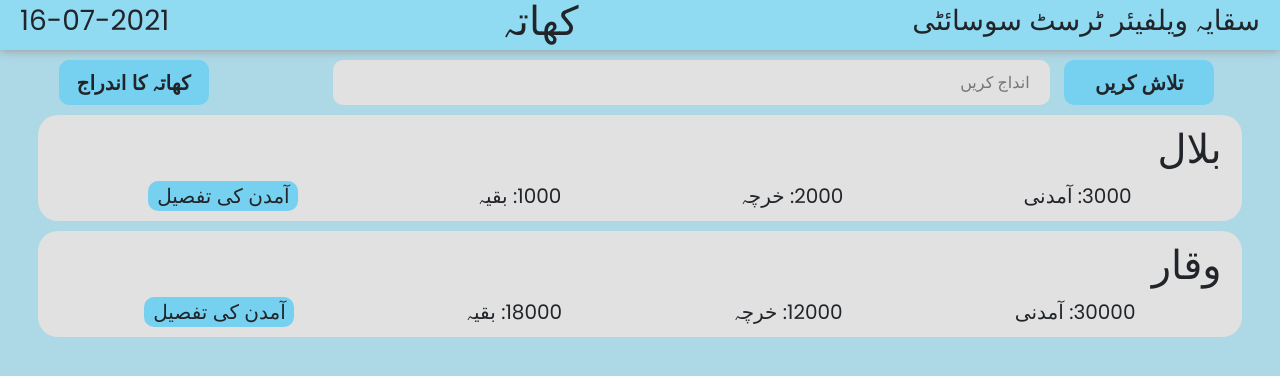
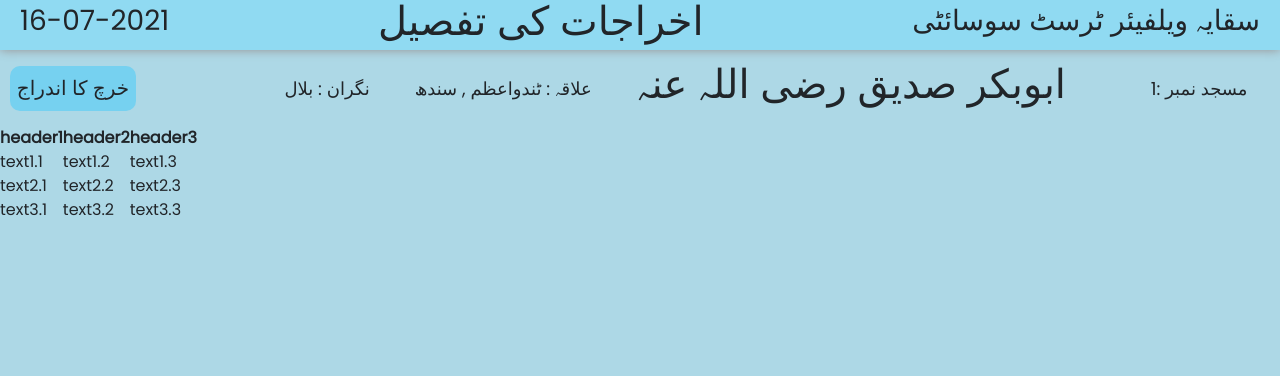
Before and after one commit to khalid129/Saqaya_Welfare, a React (Create React App) app: page /account in a window 1280 px wide. Shown: the top 376 px of the page. Built offline with nearby package versions, Linux system fonts and the light colour scheme.

Commit message:
Masjid detail header

```diff
--- /dev/null
+++ b/src/components/MasjidDetail.js
@@ -0,0 +1,53 @@
+import React from "react";
+import "../css/masjid.css";
+import "../css/MasjidDetail.css";
+import Header from "./Header";
+
+const MasjidDetail = () => {
+  return (
+    <div className="main_div">
+    <Header name="اخراجات کی تفصیل"/>
+    <div className="masjid_detail">
+      <div className="button">خرچ کا اندراج</div>
+      <div className="masjid_header_info">
+      <p>مسجد نمبر :1</p>
+      <h1>ابوبکر صدیق رضی اللہ عنہ</h1>
+      <p>علاقہ : ٹندواعظم , سندھ</p>
+      <p>نگران : بلال</p>
+      </div>
+    </div>
+    <div className="expense_table">
+    <table>
+  <thead>
+    <tr>
+      <th>header1</th>
+      <th>header2</th>
+      <th>header3</th>
+    </tr>
+   </thead>
+   <tbody>
+     <tr>
+       <td>text1.1</td>
+       <td>text1.2</td>
+       <td>text1.3</td>
+     </tr>
+     <tr>
+       <td>text2.1</td>
+       <td>text2.2</td>
+       <td>text2.3</td>
+     </tr>
+     <tr>
+       <td>text3.1</td>
+       <td>text3.2</td>
+       <td>text3.3</td>
+     </tr>
+     <tr>
+     </tr>
+  </tbody>
+</table>
+    </div>
+    </div>
+  );
+};
+
+export default MasjidDetail;
--- /dev/null
+++ b/src/css/MasjidDetail.css
@@ -0,0 +1,24 @@
+.masjid_detail{
+    display: flex;
+    flex-direction: row;
+    justify-content: space-between;
+    align-items: center;
+    margin: 10px;
+}
+.masjid_detail .button{
+    flex: 0.1;
+}
+.masjid_header_info{
+    display: flex;
+    flex-direction: row-reverse;
+    justify-content: space-around;
+    align-items: center;
+    flex: 0.8;
+}
+.masjid_header_info h1{
+    margin-right: 40px;
+}
+.masjid_header_info p{
+    margin-bottom: 0px;
+    font-size: 18px;
+}
--- a/src/index.js
+++ b/src/index.js
@@ -5,11 +5,13 @@ import 'font-awesome/css/font-awesome.css';
 import 'bootstrap-social/bootstrap-social.css';
 import './css/index.css';
 import App from './components/App';
+import MasjidDetail from './components/MasjidDetail';
 import reportWebVitals from './reportWebVitals';
 
 
 ReactDOM.render(
-  <App/>,
+  // <App/>,
+  <MasjidDetail/>,
   document.getElementById('root')
 );
 
```
